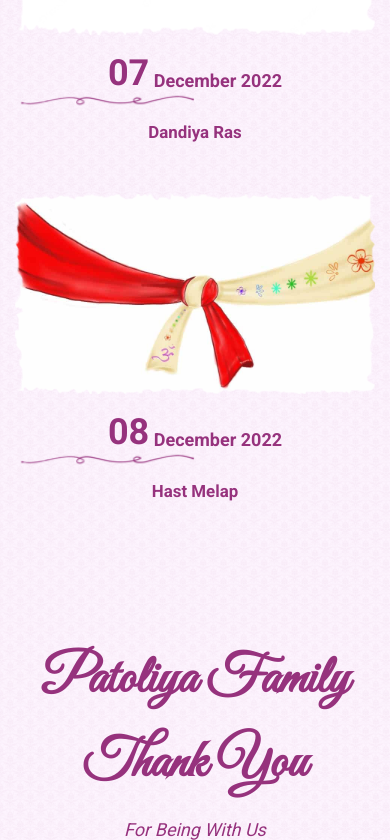
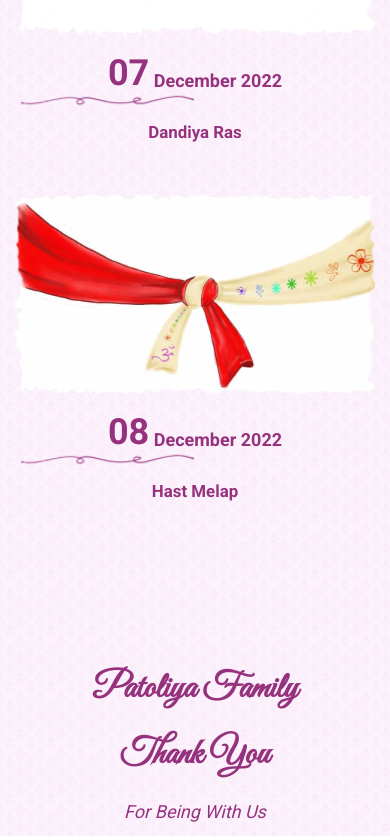
Before and after one commit to ankitpatoliya/ankitwedsprarthana, a plain HTML site: page index.html in a window 390 px wide. Shown: the part 7947-8787 px from the top of the page. Drawn offline with Linux system fonts and the light colour scheme; animation ran at ten frames a second.

Commit message:
Update index.html

```diff
--- a/index.html
+++ b/index.html
@@ -36,6 +36,9 @@
 			.width50{
 				width: 50% !important;
 			}
+			.the-heart-footer-content h2 {
+				  font-size: 2em;
+				}
 		}
 	</style>
 </head>
```
